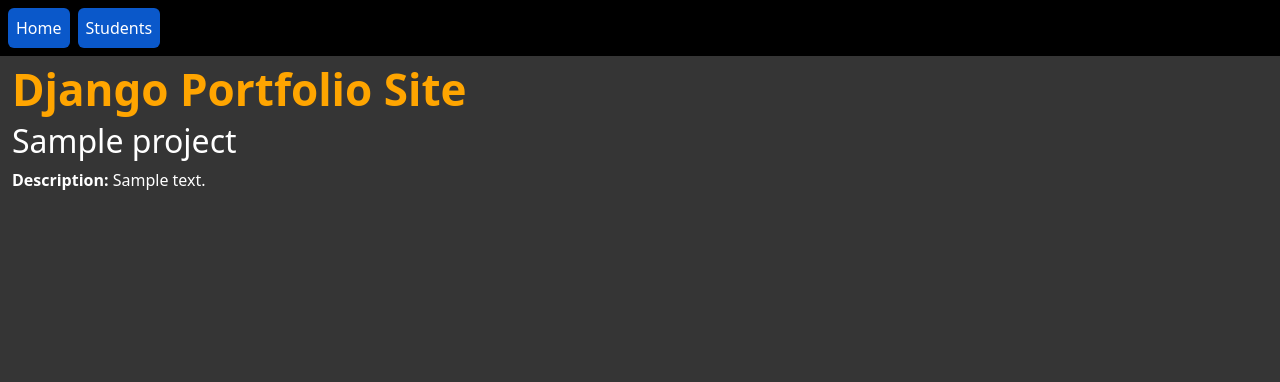
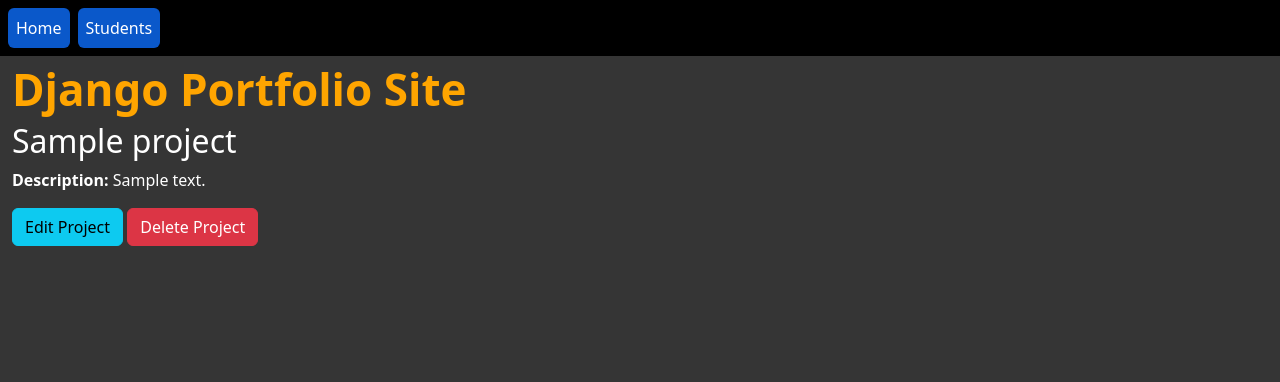
Before and after one commit to OrangeSkyline/Django-Project, a Django app: page /projects/1/ in a window 1280 px wide. Shown: the top 382 px of the page. Run offline with Django 5.2, Linux system fonts and the light colour scheme; tables that the repository leaves empty hold one stand-in row (values such as "Sample post"); some libraries are stand-ins or nearby versions.

Commit message:
Removed unused url routing in portfolio & project_detail, and added buttons to project_forms

```diff
--- a/portfolio_app/templates/portfolio_app/portfolio_detail.html
+++ b/portfolio_app/templates/portfolio_app/portfolio_detail.html
@@ -21,7 +21,6 @@
 {% bootstrap_button button_type="link" button_class="btn btn-success" content="Add a Project" href=project_create %}
 {% url 'portfolio_update' portfolio.pk as portfolio_update %}
 {% bootstrap_button button_type="link" button_class="btn btn-info" content="Edit Portfolio" href=portfolio_update %}
-{% url 'portfolio_delete' portfolio.pk as portfolio_delete %}
 {% bootstrap_button button_type="button" button_class="btn btn-danger" content="Delete Portfolio" data_bs_toggle="modal" data_bs_target="#portfolio_delete_modal" %}
     <div class="modal" id="portfolio_delete_modal">
         <div class="modal-dialog">
--- a/portfolio_app/templates/portfolio_app/project_detail.html
+++ b/portfolio_app/templates/portfolio_app/project_detail.html
@@ -7,4 +7,14 @@
 
 <p><strong>Description:</strong> {{project.description}}</p>
 
+{% url 'project_update' project.pk as project_update %}
+{% bootstrap_button button_type="link" button_class="btn btn-info" content="Edit Project" href=project_update %}
+{% bootstrap_button button_type="button" button_class="btn btn-danger" content="Delete Project" data_bs_toggle="modal" data_bs_target="#project_delete_modal" %}
+    <div class="modal" id="project_delete_modal">
+        <div class="modal-dialog">
+            <div class="modal-content" style="background-color: #353535; color: white;">
+            {% include "portfolio_app/project_form_delete.html" %}
+            </div>
+        </div>
+    </div>
 {% endblock %}
--- a/portfolio_app/templates/portfolio_app/project_form_delete.html
+++ b/portfolio_app/templates/portfolio_app/project_form_delete.html
@@ -7,7 +7,7 @@
         <form method="post" action="{% url 'portfolio_delete' portfolio.pk %}">
             <div class="modal-body">
                 {% csrf_token %}
-                <p>Are you sure you want to delete {{portfolio.title}}? This action cannot be undone.</p>
+                <p>Are you sure you want to delete {{project.title}}? This action cannot be undone.</p>
             </div>
             <div class="modal-footer">
                 {% bootstrap_button button_type="submit" button_class="btn btn-danger" content="Delete It!" %}
--- a/portfolio_app/templates/portfolio_app/project_form_update.html
+++ b/portfolio_app/templates/portfolio_app/project_form_update.html
@@ -8,7 +8,7 @@
 <form method="post">
     {% csrf_token %}
     {% bootstrap_form form %}
-    {% bootstrap_button button_type="submit" button_class="btn btn-info" content="Save Portfolio"%}
+    {% bootstrap_button button_type="submit" button_class="btn btn-info" content="Save Project"%}
     {% url 'portfolio_list' as portfolio_list %}
     {% bootstrap_button button_type="link" button_class="btn btn-danger" content="Cancel" href=portfolio_list %}
 </form>
```
